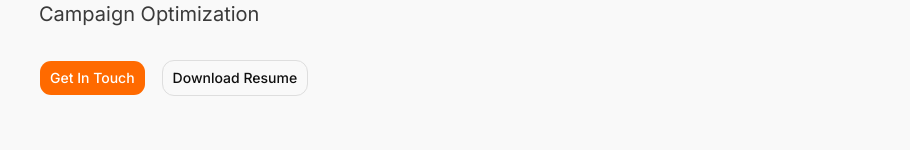
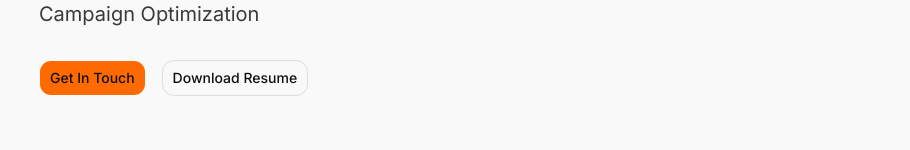
Before and after one commit to LakshmanTurlapati/HVVP-Portfolio, a Next.js app in the folder harsha-portfolio/: page / in a window 1280 px wide. Shown: the part 394-544 px from the top of the page, without its empty margins (185-1095 px from the left). Built offline with nearby package versions, Linux system fonts and the light colour scheme.

Commit message:
feat(05): audit 23 accent usages + rewrite skip-link + button label contrast fixes

```diff
--- a/harsha-portfolio/src/app/layout.tsx
+++ b/harsha-portfolio/src/app/layout.tsx
@@ -95,7 +95,7 @@ export default function RootLayout({
       <body className="bg-background text-foreground font-sans">
         <a
           href="#main-content"
-          className="sr-only focus:not-sr-only focus:fixed focus:top-4 focus:left-4 focus:z-[100] focus:px-4 focus:py-2 focus:bg-accent focus:text-white focus:rounded-md focus:text-sm focus:font-medium"
+          className="sr-only focus:not-sr-only focus:fixed focus:top-4 focus:left-4 focus:z-[100] focus:px-4 focus:py-2 focus:bg-foreground focus:text-background focus:rounded-md focus:text-sm focus:font-medium"
         >
           Skip to main content
         </a>
--- a/harsha-portfolio/src/components/sections/ContactSection.tsx
+++ b/harsha-portfolio/src/components/sections/ContactSection.tsx
@@ -22,7 +22,7 @@ export default function ContactSection() {
         <div className="flex flex-col sm:flex-row gap-4 justify-center">
           <a
             href={`mailto:${contactData.email}`}
-            className={cn(buttonVariants({ size: 'lg' }), 'bg-accent text-white hover:bg-accent/90')}
+            className={cn(buttonVariants({ size: 'lg' }), 'bg-accent text-accent-foreground hover:bg-accent/90')}
           >
             Email Me
           </a>
--- a/harsha-portfolio/src/components/sections/HeroSection.tsx
+++ b/harsha-portfolio/src/components/sections/HeroSection.tsx
@@ -23,7 +23,7 @@ export default function HeroSection() {
           <div className="flex flex-col sm:flex-row gap-4 mb-16 justify-center sm:justify-start">
             <a
               href="#contact"
-              className={cn(buttonVariants({ size: 'lg' }), 'bg-accent text-white hover:bg-accent/90')}
+              className={cn(buttonVariants({ size: 'lg' }), 'bg-accent text-accent-foreground hover:bg-accent/90')}
             >
               {heroData.ctaContact}
             </a>
```
Also changed, not shown: 1 other file (tests, documents, lock files or other folders).
